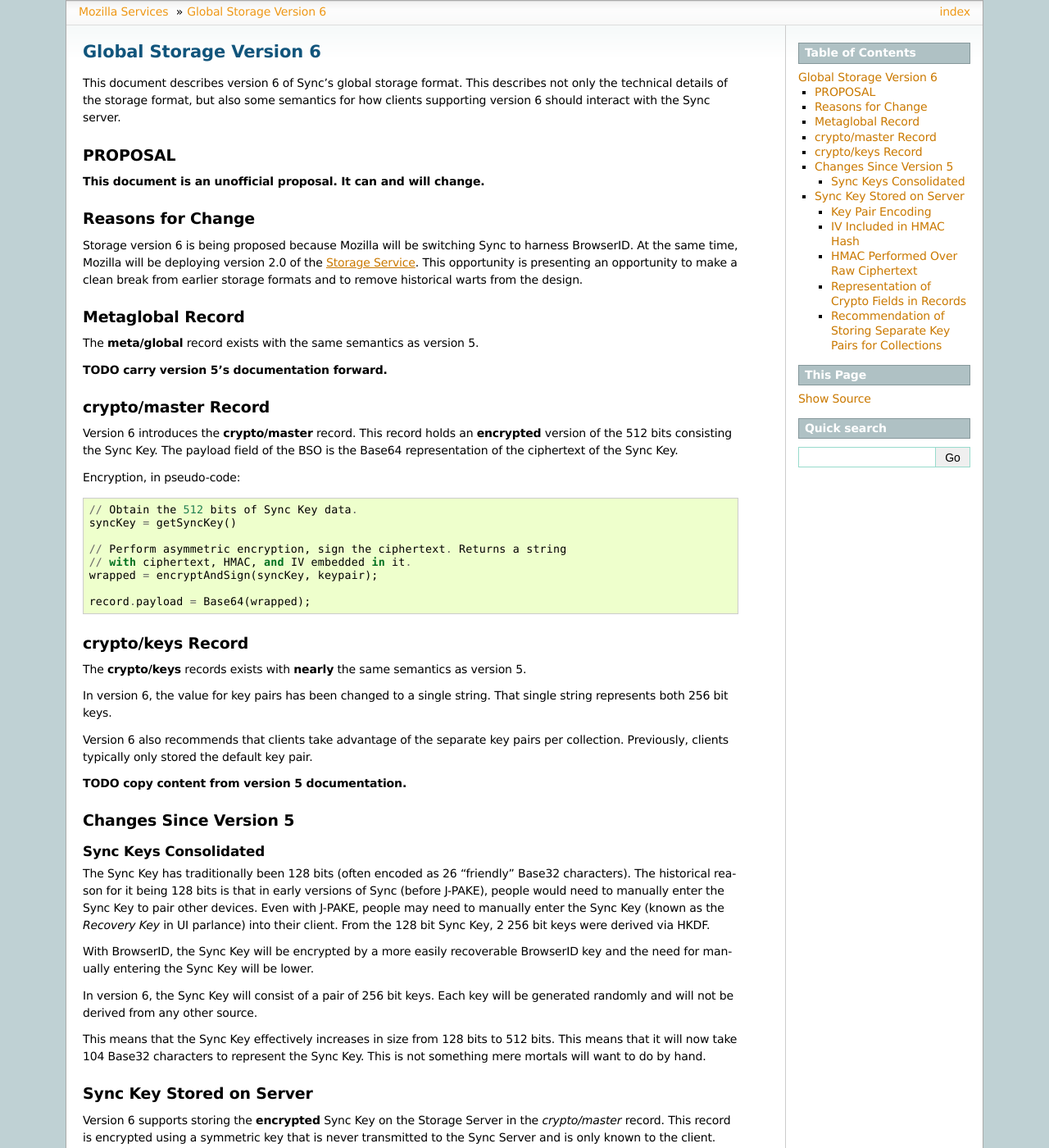
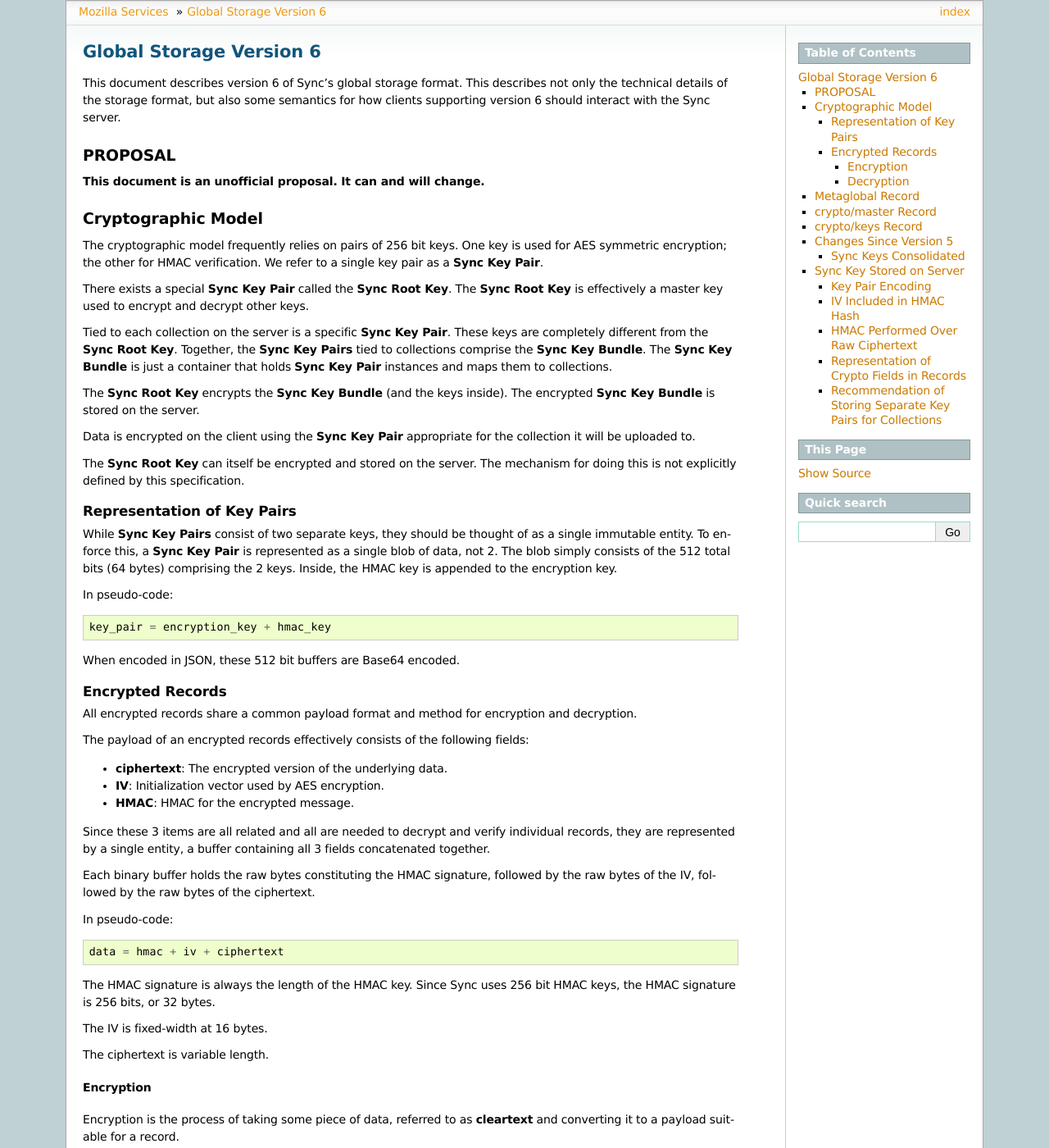
Before and after one commit to mozilla-services/docs, a Sphinx documentation site: the page built from source/sync/storageformat6.rst, in a window 1280 px wide and 1400 px high. Shown: the whole window at 82% size. Built offline with Sphinx 7.4.7, drawn with Linux system fonts in a browser that asks for light colours; some of the changed text lies outside the part shown.

Commit message:
[sync] More format 6 docs

```diff
--- a/source/sync/storageformat6.rst
+++ b/source/sync/storageformat6.rst
@@ -14,14 +14,130 @@
 
 **This document is an unofficial proposal. It can and will change.**
 
-Reasons for Change
-==================
+Cryptographic Model
+===================
 
-Storage version 6 is being proposed because Mozilla will be switching Sync
-to harness BrowserID. At the same time, Mozilla will be deploying version 2.0
-of the :ref:`Storage Service<server_storage>`. This opportunity is presenting an
-opportunity to make a clean break from earlier storage formats and to remove
-historical warts from the design.
+The cryptographic model frequently relies on pairs of 256 bit keys. One key is
+used for AES symmetric encryption; the other for HMAC verification. We refer to
+a single key pair as a **Sync Key Pair**.
+
+There exists a special **Sync Key Pair** called the **Sync Root Key**. The
+**Sync Root Key** is effectively a master key used to encrypt and decrypt
+other keys.
+
+Tied to each collection on the server is a specific **Sync Key Pair**. These
+keys are completely different from the **Sync Root Key**. Together, the
+**Sync Key Pairs** tied to collections comprise the **Sync Key Bundle**.
+The **Sync Key Bundle** is just a container that holds **Sync Key Pair**
+instances and maps them to collections.
+
+The **Sync Root Key** encrypts the **Sync Key Bundle** (and the keys inside).
+The encrypted **Sync Key Bundle** is stored on the server.
+
+Data is encrypted on the client using the **Sync Key Pair** appropriate for
+the collection it will be uploaded to.
+
+The **Sync Root Key** can itself be encrypted and stored on the server. The
+mechanism for doing this is not explicitly defined by this specification.
+
+Representation of Key Pairs
+---------------------------
+
+While **Sync Key Pairs** consist of two separate keys, they should be thought
+of as a single immutable entity. To enforce this, a **Sync Key Pair** is
+represented as a single blob of data, not 2. The blob simply consists of the
+512 total bits (64 bytes) comprising the 2 keys. Inside, the HMAC key is
+appended to the encryption key.
+
+In pseudo-code::
+
+   key_pair = encryption_key + hmac_key
+
+When encoded in JSON, these 512 bit buffers are Base64 encoded.
+
+Encrypted Records
+-----------------
+
+All encrypted records share a common payload format and method for encryption
+and decryption.
+
+The payload of an encrypted records effectively consists of the following
+fields:
+
+* **ciphertext**: The encrypted version of the underlying data.
+* **IV**: Initialization vector used by AES encryption.
+* **HMAC**: HMAC for the encrypted message.
+
+Since these 3 items are all related and all are needed to decrypt and verify
+individual records, they are represented by a single entity, a buffer
+containing all 3 fields concatenated together.
+
+Each binary buffer holds the raw bytes constituting the HMAC signature,
+followed by the raw bytes of the IV, followed by the raw bytes of the
+ciphertext.
+
+In pseudo-code::
+
+   data = hmac + iv + ciphertext
+
+The HMAC signature is always the length of the HMAC key. Since Sync uses 256
+bit HMAC keys, the HMAC signature is 256 bits, or 32 bytes.
+
+The IV is fixed-width at 16 bytes.
+
+The ciphertext is variable length.
+
+Encryption
+^^^^^^^^^^
+
+Encryption is the process of taking some piece of data, referred to as
+**cleartext** and converting it to a payload suitable for a record.
+
+We start with a **Sync Key Pair** (which consists of 2 separate keys) and
+cleartext.
+
+In pseudo-code::
+
+   # collection_name is the name of the collection this record will be inserted
+   # into. The called function obtains the appropriate key pair depending on
+   # the collection the record is destined for.
+   key_pair = getKeyPairForCollection(collection_name)
+
+   # Just some aliasing for readability.
+   encryption_key = key_pair.encryption_key
+   hmac_key = key_pair.hmac_key
+
+   iv = randomBytes(16)
+
+   ciphertext = AES256(encryption_key, iv, cleartext)
+
+   message = iv + ciphertext
+
+   hmac = HMACSHA256(hmac_key, message)
+
+   payload = hmac + message
+
+   # When going to JSON, the binary payload buffer is Base64 encoded first.
+   payload_b64 = Base64Encode(payload)
+
+   record.payload = payload_b64
+
+Decryption
+^^^^^^^^^^
+
+Decryption is the process of taking an encrypted payload and verifying and
+decrypting it with a **Sync Key Pair**.
+
+In pesudo-code::
+
+   # If grabbing the record from JSON, it will Base64 encoded.
+   payload_b64 = record.payload
+   payload = Base64Decode(payload_b64)
+
+   # HMAC is first 32 bytes of payload.
+   hmac_record = payload[0:31]
+
+   TODO
 
 Metaglobal Record
 =================
@@ -33,10 +149,11 @@
 crypto/master Record
 ====================
 
-Version 6 introduces the **crypto/master** record. This record holds an
-**encrypted** version of the 512 bits consisting the Sync Key. The payload
-field of the BSO is the Base64 representation of the ciphertext of the Sync
-Key.
+Version 6 introduces the **crypto/root** record. This record holds an
+**encrypted** **Sync Root Key**.
+
+The payload is the record is the Base64 representation of the ciphertext
+of the **Sync Root Key**.
 
 Encryption, in pseudo-code::
 
```
